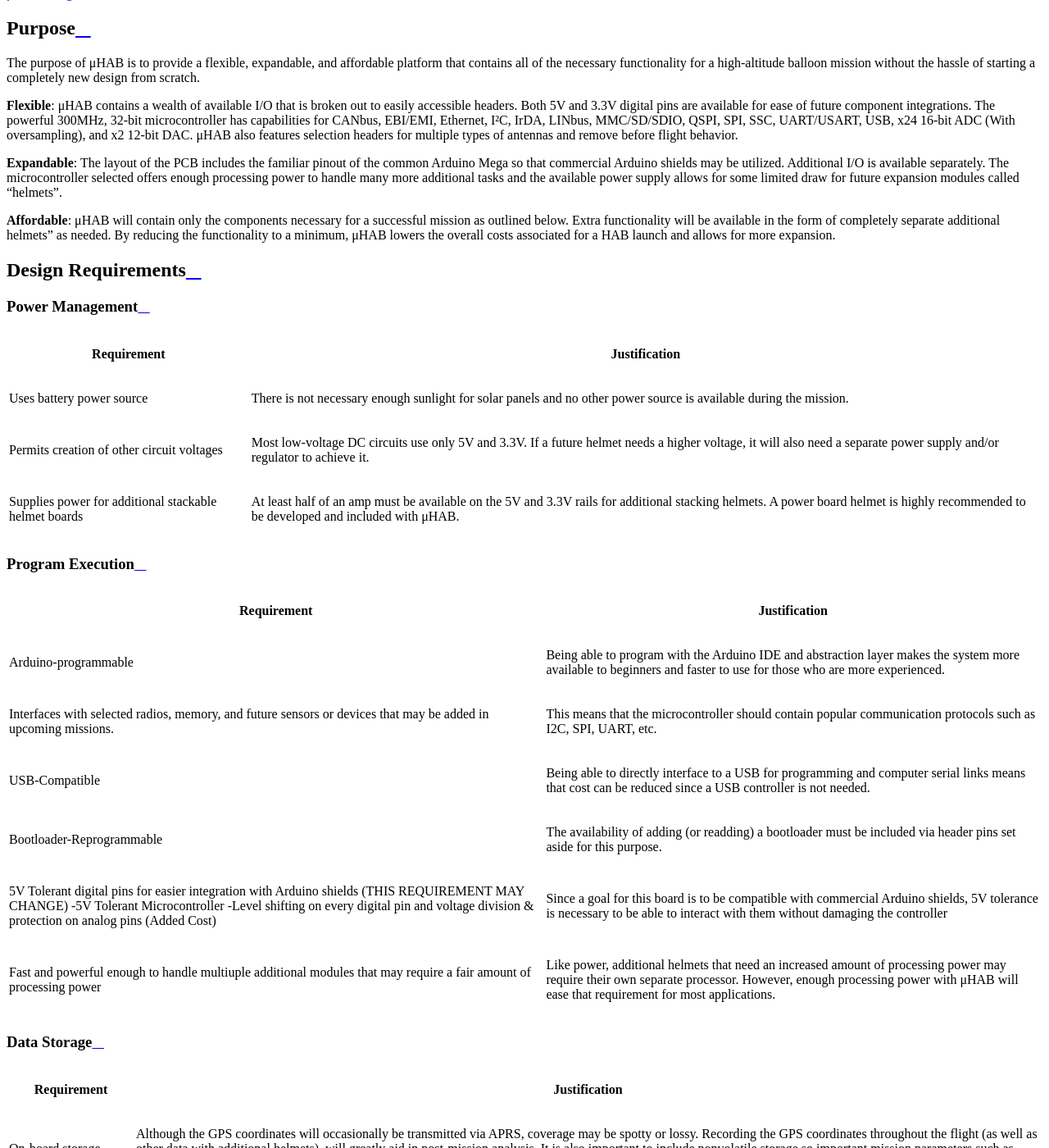
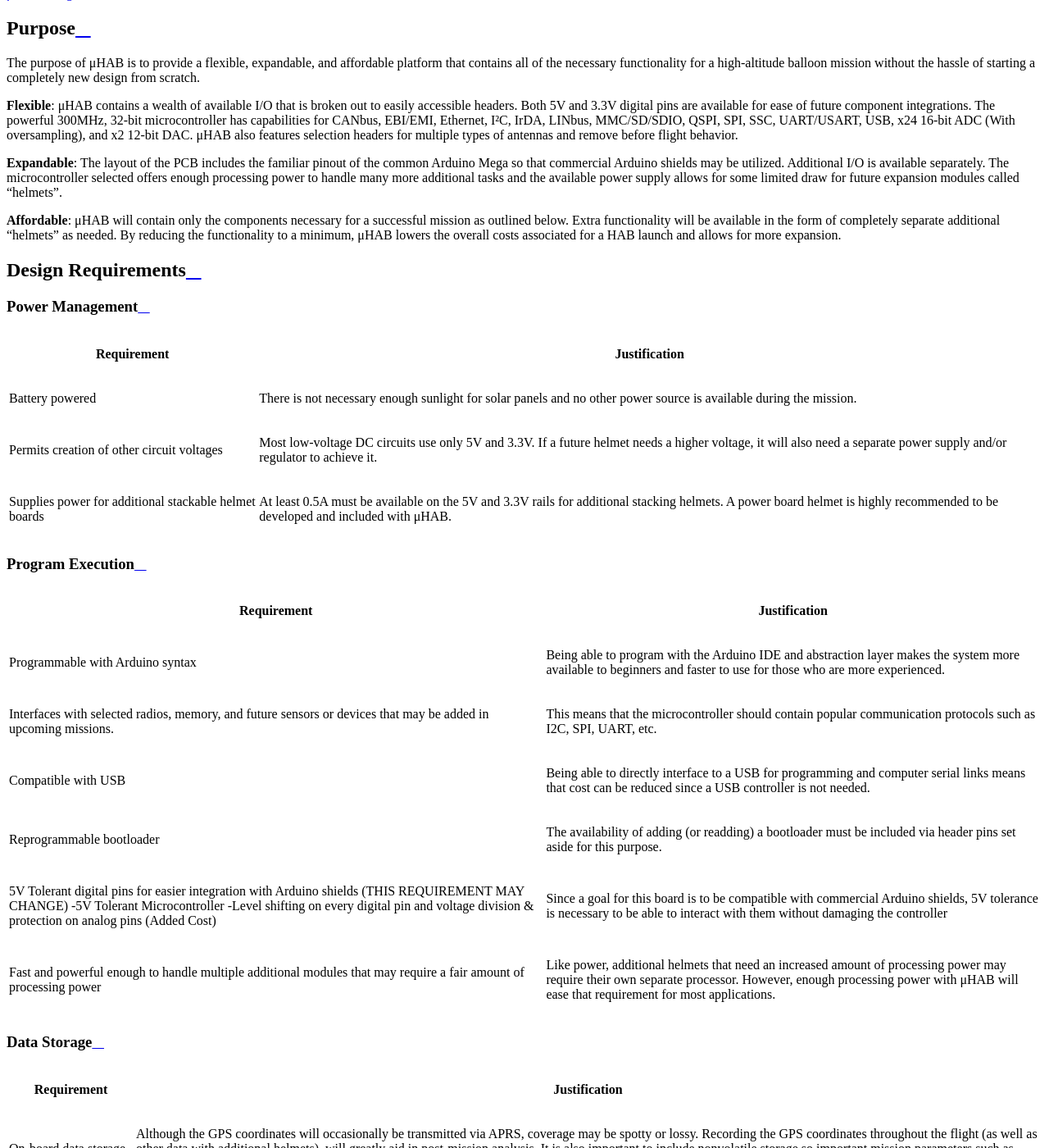
Before and after one commit to TerraHAB/TerraMICRO, a Sphinx documentation site: the page built from docs/uhab.rst, in a window 1280 px wide and 1400 px high, scrolled down 1213 px. Shown: the whole window at 82% size. Built offline with Sphinx 7.4.7 and the Read the Docs theme 2.0.0, drawn with Linux system fonts in a browser that asks for light colours; some of the changed text lies outside the part shown.

Commit message:
more uhab requirements

```diff
--- a/docs/glossary.rst
+++ b/docs/glossary.rst
@@ -18,6 +18,8 @@
      - Flight Software
    * - HAB
      - High Altitude Balloon
+   * - Helmet
+     - An add-on module for the µHAB platform.
    * - RGB
      - Red-Green-Blue, as in the `RGB color model <https://en.wikipedia.org/wiki/RGB_color_model>`_
        which forms the basis of most modern imagers and displays.
--- a/docs/uhab.rst
+++ b/docs/uhab.rst
@@ -44,7 +44,7 @@
 **Affordable**:
 |uHAB| will contain only the components necessary for a successful mission as
 outlined below. Extra functionality will be available in the form of completely
-separate additional helmets" as needed. By reducing the functionality to a
+separate additional "helmets" as needed. By reducing the functionality to a
 minimum, |uHAB| lowers the overall costs associated for a HAB launch and allows
 for more expansion.
 
@@ -57,143 +57,143 @@
 Power Management
 ----------------
 .. list-table::
-  :header-rows: 1
+   :header-rows: 1
 
-  * - Requirement
-    - Justification
-  * - Uses battery power source
-    - There is not necessary enough sunlight for solar panels and no other
-      power source is available during the mission.
-  * - Permits creation of other circuit voltages
-    - Most low-voltage DC circuits use only 5V and 3.3V. If a future helmet
-      needs a higher voltage, it will also need a separate power supply and/or
-      regulator to achieve it.
-  * - Supplies power for additional stackable helmet boards
-    - At least half of an amp must be available on the 5V and 3.3V rails for
-      additional stacking helmets. A power board helmet is highly recommended
-      to be developed and included with μHAB.
+   * - Requirement
+     - Justification
+   * - Battery powered
+     - There is not necessary enough sunlight for solar panels and no other
+       power source is available during the mission.
+   * - Permits creation of other circuit voltages
+     - Most low-voltage DC circuits use only 5V and 3.3V. If a future helmet
+       needs a higher voltage, it will also need a separate power supply and/or
+       regulator to achieve it.
+   * - Supplies power for additional stackable helmet boards
+     - At least 0.5A must be available on the 5V and 3.3V rails for
+       additional stacking helmets. A power board helmet is highly recommended
+       to be developed and included with μHAB.
 
 Program Execution
 -----------------
 .. list-table::
-  :header-rows: 1
+   :header-rows: 1
 
-  * - Requirement
-    - Justification
-  * - Arduino-programmable
-    - Being able to program with the Arduino IDE and abstraction layer makes
-      the system more available to beginners and faster to use for those who
-      are more experienced.
-  * - Interfaces with selected radios, memory, and future sensors or devices
-      that may be added in upcoming missions.
-    - This means that the microcontroller should contain popular communication
-      protocols such as I2C, SPI, UART, etc.
-  * - USB-Compatible
-    - Being able to directly interface to a USB for programming and computer
-      serial links means that cost can be reduced since a USB controller is not
-      needed.
-  * - Bootloader-Reprogrammable
-    - The availability of adding (or readding) a bootloader must be included
-      via header pins set aside for this purpose.
-  * - 5V Tolerant digital pins for easier integration with Arduino shields
-      (THIS REQUIREMENT MAY CHANGE) -5V Tolerant Microcontroller -Level
-      shifting on every digital pin and voltage division & protection on analog
-      pins (Added Cost)
-    - Since a goal for this board is to be compatible with commercial Arduino
-      shields, 5V tolerance is necessary to be able to interact with them
-      without damaging the controller
-  * - Fast and powerful enough to handle multiuple additional modules that may
-      require a fair amount of processing power
-    - Like power, additional helmets that need an increased amount of
-      processing power may require their own separate processor. However,
-      enough processing power with μHAB will ease that requirement for most
-      applications.
+   * - Requirement
+     - Justification
+   * - Programmable with Arduino syntax
+     - Being able to program with the Arduino IDE and abstraction layer makes
+       the system more available to beginners and faster to use for those who
+       are more experienced.
+   * - Interfaces with selected radios, memory, and future sensors or devices
+       that may be added in upcoming missions.
+     - This means that the microcontroller should contain popular communication
+       protocols such as I2C, SPI, UART, etc.
+   * - Compatible with USB
+     - Being able to directly interface to a USB for programming and computer
+       serial links means that cost can be reduced since a USB controller is
+       not needed.
+   * - Reprogrammable bootloader
+     - The availability of adding (or readding) a bootloader must be included
+       via header pins set aside for this purpose.
+   * - 5V Tolerant digital pins for easier integration with Arduino shields
+       (THIS REQUIREMENT MAY CHANGE) -5V Tolerant Microcontroller -Level
+       shifting on every digital pin and voltage division & protection on
+       analog pins (Added Cost)
+     - Since a goal for this board is to be compatible with commercial Arduino
+       shields, 5V tolerance is necessary to be able to interact with them
+       without damaging the controller
+   * - Fast and powerful enough to handle multiple additional modules that may
+       require a fair amount of processing power
+     - Like power, additional helmets that need an increased amount of
+       processing power may require their own separate processor. However,
+       enough processing power with μHAB will ease that requirement for most
+       applications.
 
 Data Storage
 ------------
 .. list-table::
-  :header-rows: 1
+   :header-rows: 1
 
-  * - Requirement
-    - Justification
-  * - On-board storage
-    - Although the GPS coordinates will occasionally be transmitted via APRS,
-      coverage may be spotty or lossy. Recording the GPS coordinates throughout
-      the flight (as well as other data with additional helmets), will greatly
-      aid in post-mission analysis. It is also important to include nonvolatile
-      storage so important mission parameters such as time of launch can be
-      recovered in the event of a temporary loss of power.
-  * - Do not need a large amount of storage
-    - Since most data being written will be in .csv format, large amounts of
-      storage will not be necessary. However, some options like the μSD allow
-      for easily-upgradable storage.
+   * - Requirement
+     - Justification
+   * - On-board data storage
+     - Although the GPS coordinates will occasionally be transmitted via APRS,
+       coverage may be spotty or lossy. Recording the GPS coordinates
+       throughout the flight (as well as other data with additional helmets),
+       will greatly aid in post-mission analysis. It is also important to
+       include nonvolatile storage so important mission parameters such as time
+       of launch can be recovered in the event of a temporary loss of power.
+   * - Do not need a large amount of storage
+     - Since most data being written will be in CSV format, large amounts of
+       storage will not be necessary. However, some options like the μSD allow
+       for easily-upgradable storage.
 
 Global Positioning
 ------------------
 .. list-table::
-  :header-rows: 1
+   :header-rows: 1
 
-  * - Requirement
-    - Justification
-  * - Receives global positioning information from satellites
-    - A HAB cannot be found without knowing where it is. Being able to receive
-      its location is an extremely important part of every HAB mission and so
-      this is a requirement for μHAB.
-  * - Antenna is not included w/ μHAB PCB but an antenna connector will be
-      available
-    - The HAB will most likely be inside of a case covered with a mylar
-      wrapping to reduce the effects of ionizing radiation. This will not allow
-      RF to pass through and so the GPS receiver antenna will need to be broken
-      out.
-  * - Active antenna support
-    - In the event that an active antenna is used (antenna that draws power for
-      a built-in amplification stage), then the RF chain must include the
-      ability to supply the necessary power.
+   * - Requirement
+     - Justification
+   * - Receives global positioning information from GPS/GLONASS satellites
+     - A HAB cannot be found without knowing where it is. Being able to receive
+       its location is an extremely important part of every HAB mission and so
+       this is a requirement for μHAB.
+   * - Antenna is not included w/ μHAB PCB but an antenna connector will be
+       available
+     - The HAB will most likely be inside of a case covered with a mylar
+       wrapping to reduce the effects of ionizing radiation. This will not
+       allow RF to pass through and so the GPS receiver antenna will need to be
+       broken out.
+   * - Supports an active GPS antenna
+     - In the event that an active antenna is used (antenna that draws power
+       for a built-in amplification stage), then the RF chain must include the
+       ability to supply the necessary power.
 
 Communications
 --------------
 .. list-table::
-  :header-rows: 1
+   :header-rows: 1
 
-  * - Requirement
-    - Justification
-  * - APRS Network
-    - Since point-to-point communication will be extremely difficult to
-      maintain without using specialized ground equipment and a lot of transmit
-      power on the HAB, utilizing the nationally-connected HAM radio APRS
-      network allows for a drastic decrease in the amount of power and
-      equipment required. The caveats are that a HAM radio license is needed to
-      operate on this frequency, a callsign must be transmitted, and the APRS
-      packet structure must be maintained.
-  * - Like positioning above, antenna is external
-    - The radio module will be included on the PCB, but the antenna will be
-      broken out just like the GPS antenna mentioned above.
-  * - Programming and bootloader nets broken out to header pins
-    - Having access to these allows for a future potential of in-flight
-      reprogramming via radio modules that could be added on a custom helmet.
+   * - Requirement
+     - Justification
+   * - Interfaces with APRS Network
+     - Since point-to-point communication will be extremely difficult to
+       maintain without using specialized ground equipment and a lot of
+       transmit power on the HAB, utilizing the nationally-connected HAM radio
+       APRS network allows for a drastic decrease in the amount of power and
+       equipment required. The caveats are that a HAM radio license is needed
+       to operate on this frequency, a callsign must be transmitted, and the
+       APRS packet structure must be maintained.
+   * - External communications antenna
+     - The radio module will be included on the PCB, but the antenna will be
+       broken out just like the GPS antenna mentioned above.
+   * - Programming and bootloader nets broken out to header pins
+     - Having access to these allows for a future potential of in-flight
+       reprogramming via radio modules that could be added on a custom helmet.
 
 Cutdown / Flight Abort
 ----------------------
 .. list-table::
-  :header-rows: 1
+   :header-rows: 1
 
-  * - Requirement
-    - Justification
-  * - Able to cut down from balloon if necessary
-    - Being able to trigger descent at any time is a requirement for certain
-      HAB conditions. This is dependent on the received waiver from the FAA
-      which is obtained through the assistance of Dr. Dorin Patru. Geofencing
-      and GPS time can be utilized to trigger cutdown if μHAB is being operated
-      by itself and is independent of a ground-station command.
+   * - Requirement
+     - Justification
+   * - Able to cut down from balloon if necessary
+     - Being able to trigger descent at any time is a requirement for certain
+       HAB conditions. This is dependent on the received waiver from the FAA
+       which is obtained through the assistance of Dr. Dorin Patru. Geofencing
+       and GPS time can be utilized to trigger cutdown if μHAB is being
+       operated by itself and is independent of a ground-station command.
 
 Remove Before Flight Safes
 --------------------------
 .. list-table::
-  :header-rows: 1
+   :header-rows: 1
 
-  * - Requirement
-    - Justification
-  * - Mechanical actuation of mechanism right before launch
-    - Having this mechanism can allow for an external "enable" of μHAB right
-      before launch in order to enable power, perform any necessary
-      calibrations, and enable things like buzzers or lights
+   * - Requirement
+     - Justification
+   * - Mechanical actuation of mechanism right before launch
+     - Having this mechanism can allow for an external "enable" of μHAB right
+       before launch in order to enable power, perform any necessary
+       calibrations, and enable things like buzzers or lights
```
